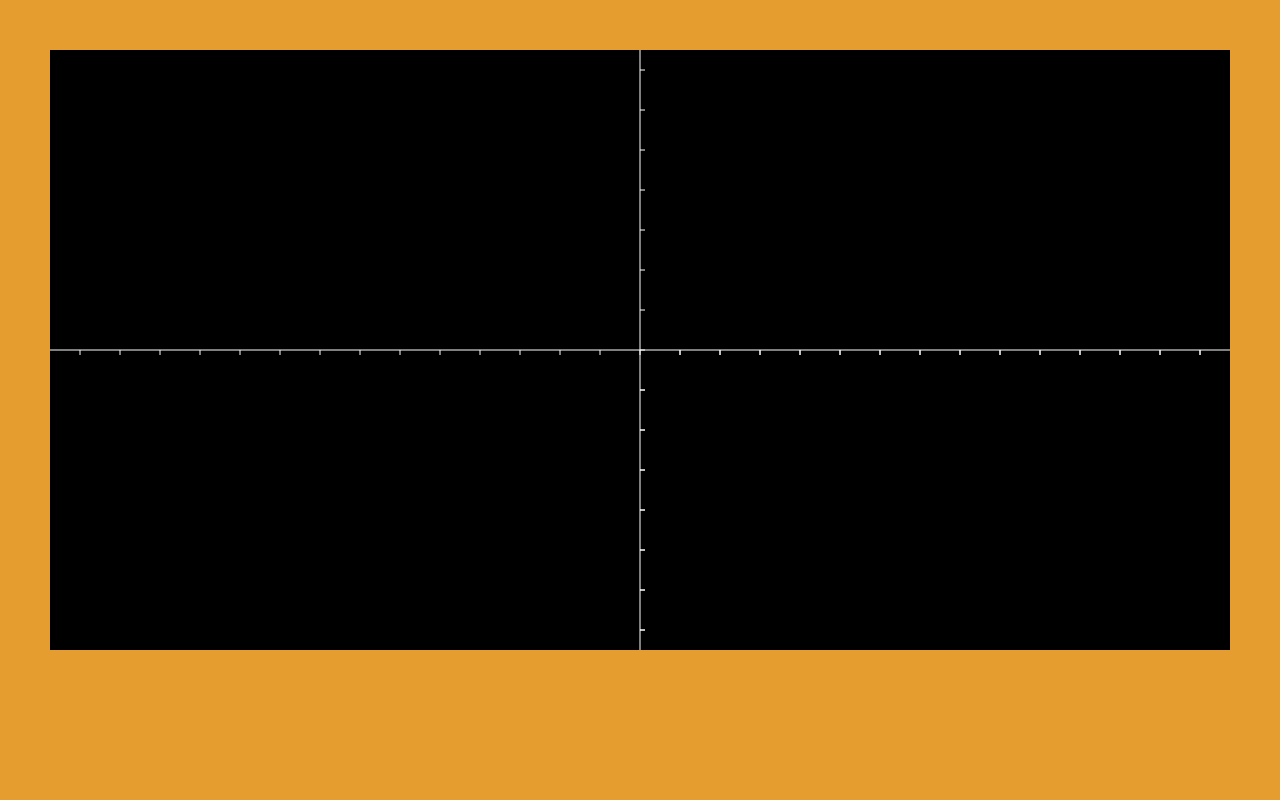
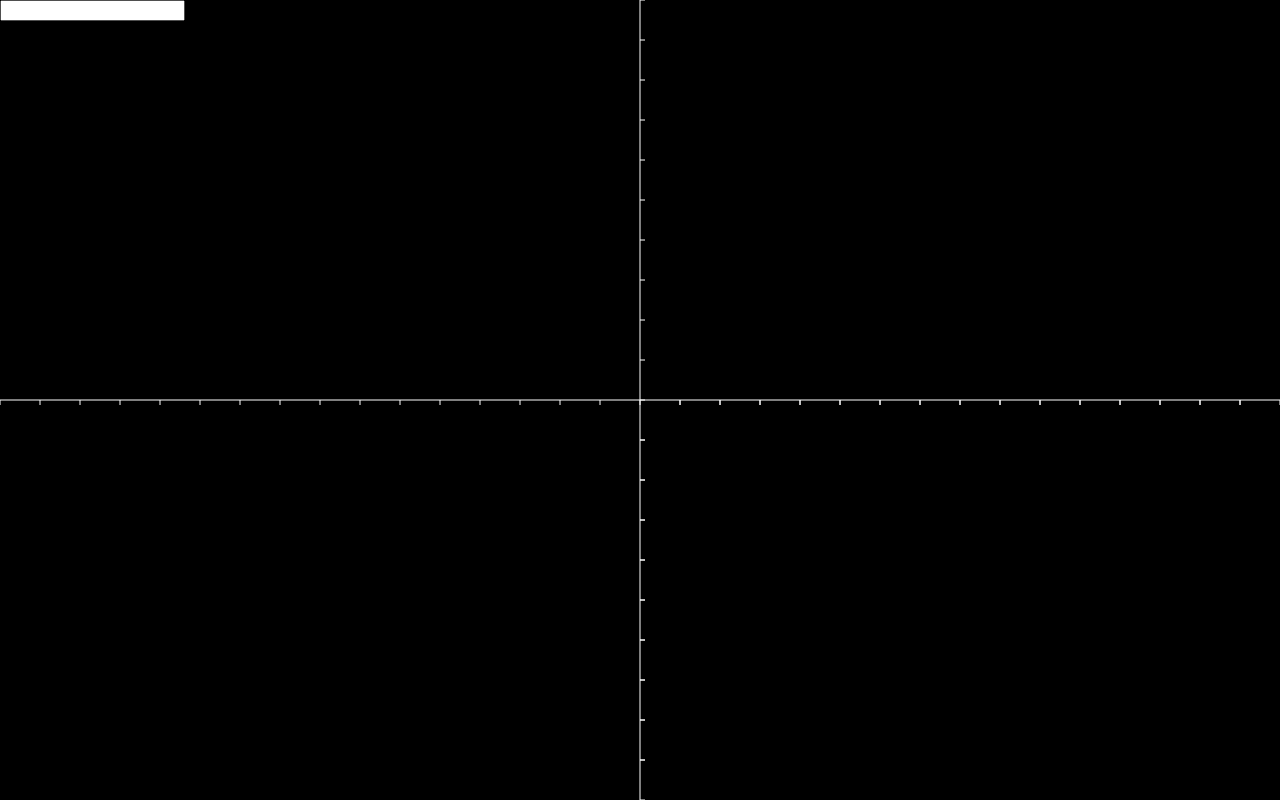
Before and after one commit to gastoncasini/function-plotter, a plain HTML site: page index.html in a window 1280 px wide. Drawn offline with Linux system fonts and the light colour scheme.

Commit message:
full h & w canvas, added: grapher function, input from the user

```diff
--- a/grafic.js
+++ b/grafic.js
@@ -1,31 +1,32 @@
 const canvas = document.getElementById('canvas');
-const height = window.innerHeight - 200;
-const width = window.innerWidth - 100;
+const height = window.innerHeight;
+const width = window.innerWidth;
 canvas.height = height;
 canvas.width = width;
 c = canvas.getContext('2d');
 
-console.log(height, width);
+// graph cuadricule variables
+const xAxis = height / 2;
+const yAxis = width / 2;
+const cero = {
+  x: xAxis,
+  y: yAxis,
+};
+const one = 40;
 
 function graphing() {
   // canvas
   c.fillRect(0, 0, width, height);
-  // graph cuadricule variables
-  const one = 40;
-  const xAxis = height / 2;
-  const yAxis = width / 2;
-  const cero = {
-    x: xAxis,
-    y: yAxis,
-  };
 
   let x = {
-    position: cero.y,
+    position: width / 2,
+    axis: height / 2,
     start: 0,
     end: width,
   };
   let y = {
-    position: cero.x,
+    position: height / 2,
+    axis: width / 2,
     start: 0,
     end: height,
   };
@@ -61,9 +62,34 @@ function graphing() {
     c.moveTo(cero.y, y.position);
     c.lineTo(cero.y + 5, y.position);
   }
-  console.log(y.position, y.end);
 
   c.stroke();
 }
 
+function funcGrapher(exp) {
+  c.beginPath();
+  // evaluate the expresion for all values of x
+  // map canvas width to domain
+  // map canvas height to codomain
+  for (let i = 0; i <= width; i++) {
+    let currentX = (i - cero.y) / one;
+    let currentY = math.evaluate(exp, { x: currentX });
+    let graphX = i;
+    let graphY = cero.x - currentY * one;
+    if (i === 0) {
+      c.moveTo(graphX, graphY);
+    }
+    c.lineTo(graphX, graphY);
+  }
+  c.stroke();
+}
+
 graphing();
+
+// take input from the user
+
+const input = document.getElementById('input');
+input.addEventListener('change', e => {
+  graphing();
+  funcGrapher(e.target.value);
+});
--- a/index.html
+++ b/index.html
@@ -14,10 +14,17 @@
       }
       #canvas {
         display: block;
-        margin: 50px auto;
+        margin: 0;
+      }
+      input {
+        position: absolute;
+        z-index: 10;
       }
     </style>
-    <canvas id="canvas" style=""></canvas>
+    <input type="text" id="input" />
+    <canvas id="canvas"></canvas>
+
+    <script src="https://cdnjs.cloudflare.com/ajax/libs/mathjs/6.0.3/math.min.js"></script>
     <script src="grafic.js"></script>
   </body>
 </html>
```
